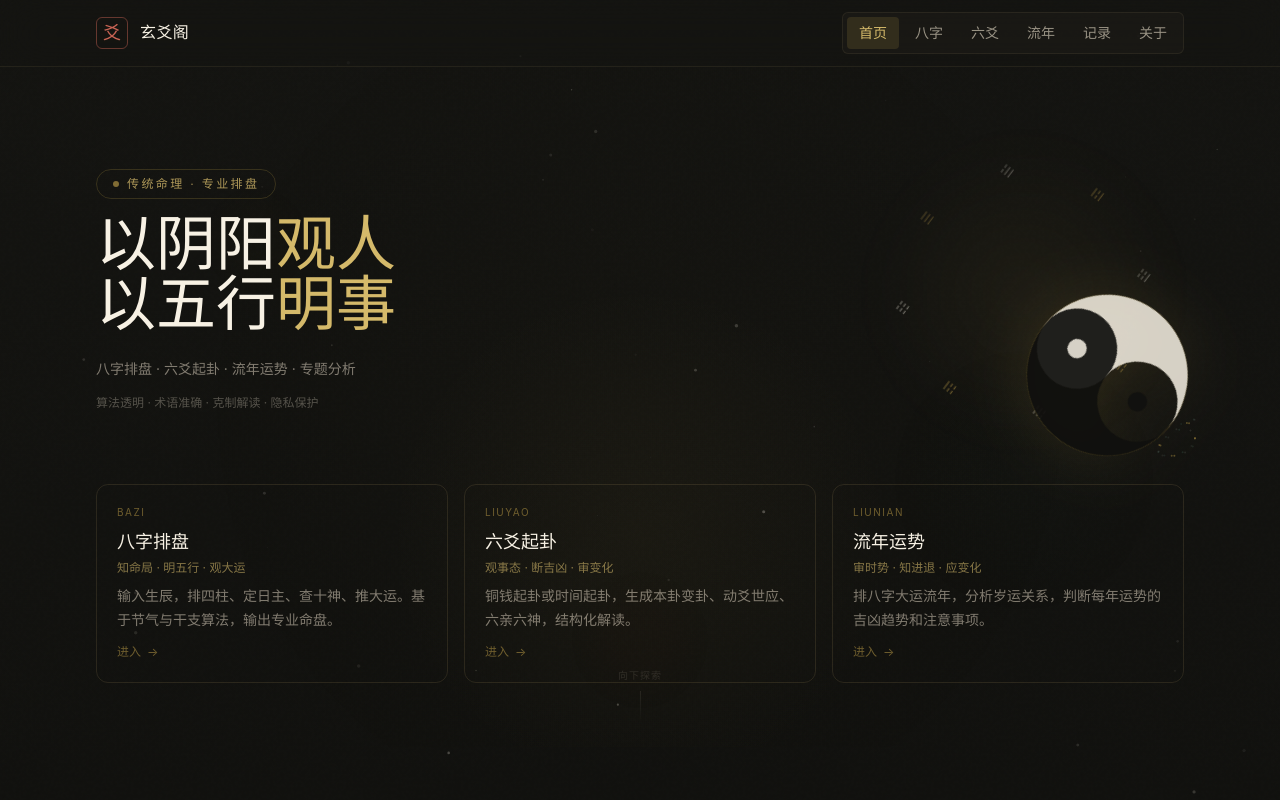
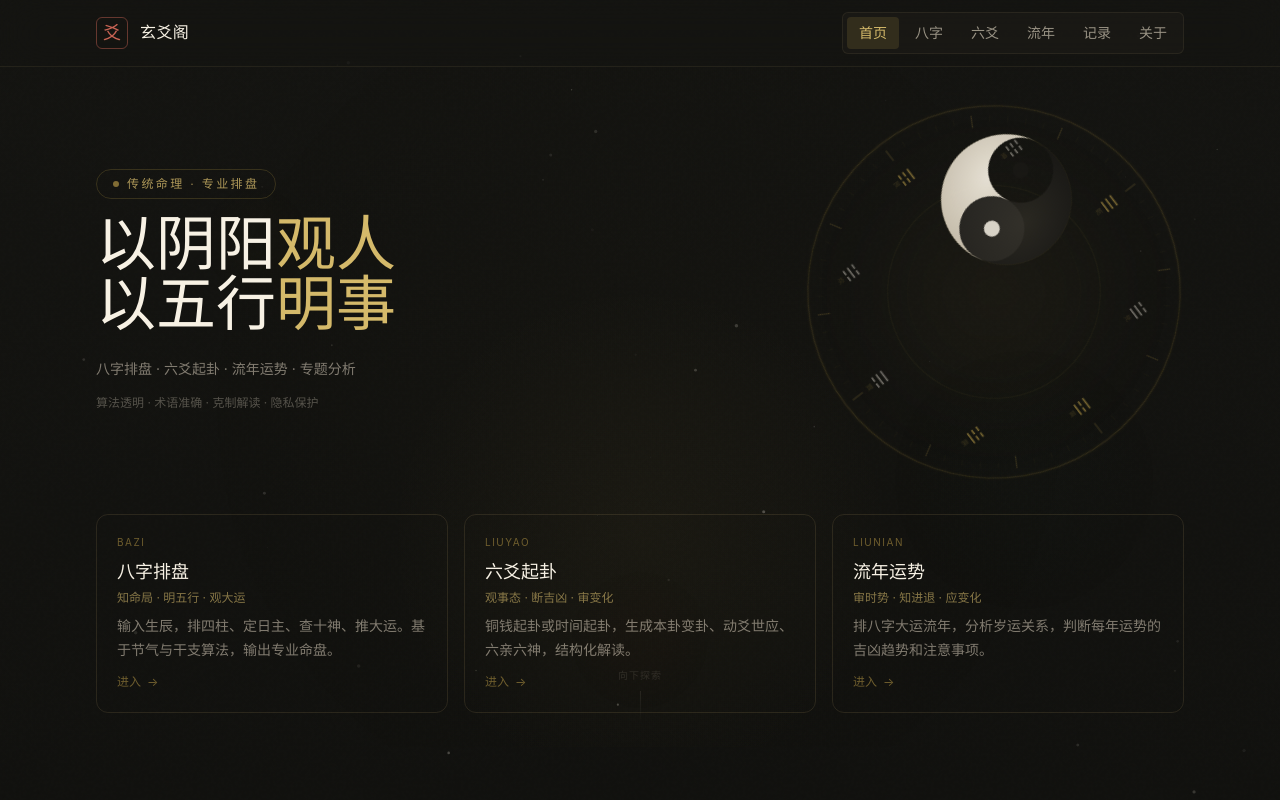
Before and after one commit to 1233223z/xuanyao-ge, a Next.js app: page / in a window 1280 px wide. Shown: the top 800 px of the page. Built offline with nearby package versions, Linux system fonts and the light colour scheme.

Commit message:
fix: replace TaijiBagua with MysticBaguaOrb - proper divination compass with 8 trigrams, tick marks, gold rings

```diff
--- a/app/globals.css
+++ b/app/globals.css
@@ -340,3 +340,46 @@ select {
   vertical-align: middle;
   margin: 0 8px;
 }
+
+/* ====== MysticBaguaOrb 动画 ====== */
+
+/* 外圈八卦盘整体顺时针旋转（40秒一圈） */
+@keyframes bagua-outer-spin {
+  from { transform: rotate(0deg); }
+  to { transform: rotate(360deg); }
+}
+.bagua-outer-spin {
+  animation: bagua-outer-spin 40s linear infinite;
+}
+.bagua-outer-spin:hover {
+  animation-duration: 20s;
+}
+
+/* 中心太极逆时针旋转（抵消外圈，视觉上基本不动，微微反向） */
+@keyframes taiji-inner-spin {
+  from { transform: translate(-50%, -50%) rotate(0deg); }
+  to { transform: translate(-50%, -50%) rotate(-360deg); }
+}
+.taiji-inner-spin {
+  animation: taiji-inner-spin 80s linear infinite;
+}
+
+/* 外圈呼吸光效 */
+@keyframes bagua-glow-pulse {
+  0%, 100% { opacity: 0.6; }
+  50% { opacity: 1; }
+}
+.bagua-outer-glow {
+  animation: bagua-glow-pulse 4s ease-in-out infinite;
+}
+.bagua-outer-spin:hover .bagua-outer-glow {
+  animation-duration: 2s;
+}
+
+/* 卦象符号悬停微动 */
+.bagua-symbol {
+  transition: fill 0.4s ease;
+}
+.bagua-outer-spin:hover .bagua-symbol {
+  fill: rgba(201, 168, 76, 0.8) !important;
+}
--- a/components/HomeClient.tsx
+++ b/components/HomeClient.tsx
@@ -1,13 +1,13 @@
 "use client";
 
 import Link from "next/link";
-import TaijiBagua from "./TaijiBagua";
+import MysticBaguaOrb from "./MysticBaguaOrb";
 import { AnimatedSection } from "./AnimatedSection";
 
 export function HomeClientBagua() {
   return (
     <div className="flex items-center justify-center">
-      <TaijiBagua size={320} />
+      <MysticBaguaOrb size={380} />
     </div>
   );
 }
@@ -43,7 +43,7 @@ export function HomeClientEntryCards() {
         <AnimatedSection key={entry.href} delay={i * 120}>
           <Link
             href={entry.href}
-            className="entry-card glow-card rounded-xl p-5 block"
+            className="entry-card glow-card rounded-xl p-5 block group"
           >
             <p className="text-[10px] text-gold-400/50 tracking-[0.15em] mb-2">
               {entry.tag}
--- /dev/null
+++ b/components/MysticBaguaOrb.tsx
@@ -0,0 +1,217 @@
+"use client";
+
+import { useRef } from "react";
+
+/**
+ * 高级东方命理罗盘 — 动态八卦图
+ *
+ * 结构（由内向外）：
+ *   1. 中心太极（暖白象牙色 + 暗金黑，直径占比 35%）
+ *   2. 内圈金环（细线）
+ *   3. 八符环：八个卦象符号均匀分布在圆周上
+ *   4. 刻度外圈：60 道细刻度线，像罗盘
+ *   5. 外圈细金环
+ *
+ * 动效：
+ *   - 外圈八卦盘：40s 顺时针旋转
+ *   - 中心太极：80s 逆时针（视觉上保持稳定）
+ *   - 金线呼吸光效
+ *   - Hover：scale 1.02 + 金色光晕增强
+ *   手机端自动降级
+ */
+export default function MysticBaguaOrb({ size = 360 }: { size?: number }) {
+  const containerRef = useRef<HTMLDivElement>(null);
+  const isMobile =
+    typeof window !== "undefined" && window.matchMedia("(max-width: 640px)").matches;
+  const s = isMobile ? Math.min(size, 240) : size;
+  const cx = s / 2;
+  const cy = s / 2;
+
+  // 太极直径
+  const taijiR = s * 0.175;
+  // 八符环半径
+  const symbolR = s * 0.38;
+  // 刻度外圈半径
+  const tickR = s * 0.46;
+  // 外圈半径
+  const outerR = s * 0.49;
+
+  const trigrams = [
+    { symbol: "☰", name: "乾", angle: 0 },
+    { symbol: "☱", name: "兑", angle: 45 },
+    { symbol: "☲", name: "离", angle: 90 },
+    { symbol: "☳", name: "震", angle: 135 },
+    { symbol: "☴", name: "巽", angle: 180 },
+    { symbol: "☵", name: "坎", angle: 225 },
+    { symbol: "☶", name: "艮", angle: 270 },
+    { symbol: "☷", name: "坤", angle: 315 },
+  ];
+
+  return (
+    <div
+      ref={containerRef}
+      className="relative select-none"
+      style={{ width: s, height: s }}
+    >
+      {/* 背景微光晕 — 罗盘光晕 */}
+      <div
+        className="absolute inset-0 rounded-full pointer-events-none"
+        style={{
+          background: `radial-gradient(circle at 50% 50%, rgba(201,168,76,0.05) 0%, transparent 60%)`,
+          filter: "blur(30px)",
+        }}
+      />
+
+      {/* 旋转外圈（八卦盘整体） */}
+      <div className="absolute inset-0 bagua-outer-spin">
+        <svg viewBox={`0 0 ${s} ${s}`} width={s} height={s} className="drop-shadow-[0_0_40px_rgba(201,168,76,0.08)]">
+          <defs>
+            {/* 外圈呼吸发光滤镜 */}
+            <filter id="bagua-glow-outer">
+              <feGaussianBlur stdDeviation="1.5" result="blur" />
+              <feComposite in="SourceGraphic" in2="blur" operator="over" />
+            </filter>
+          </defs>
+
+          {/* === 最外圈金环 === */}
+          <circle
+            cx={cx} cy={cy} r={outerR}
+            fill="none"
+            stroke="rgba(201,168,76,0.18)"
+            strokeWidth="0.8"
+            filter="url(#bagua-glow-outer)"
+            className="bagua-outer-glow"
+          />
+
+          {/* === 刻度圈：60 道细刻度 === */}
+          {Array.from({ length: 60 }).map((_, i) => {
+            const angle = (i * 6 - 90) * (Math.PI / 180);
+            const innerR = i % 5 === 0 ? tickR - s * 0.025 : tickR - s * 0.012;
+            const outerR2 = i % 5 === 0 ? tickR + s * 0.008 : tickR + s * 0.004;
+            return (
+              <line
+                key={i}
+                x1={cx + innerR * Math.cos(angle)}
+                y1={cy + innerR * Math.sin(angle)}
+                x2={cx + outerR2 * Math.cos(angle)}
+                y2={cy + outerR2 * Math.sin(angle)}
+                stroke={
+                  i % 5 === 0
+                    ? "rgba(201,168,76,0.3)"
+                    : "rgba(201,168,76,0.12)"
+                }
+                strokeWidth={i % 5 === 0 ? 0.8 : 0.3}
+              />
+            );
+          })}
+
+          {/* === 八符号环 === */}
+          {trigrams.map((t) => {
+            const rad = (t.angle - 90) * (Math.PI / 180);
+            const x = cx + symbolR * Math.cos(rad);
+            const y = cy + symbolR * Math.sin(rad);
+            const fontSize = s * 0.045;
+
+            return (
+              <g key={t.name}>
+                {/* 符号 */}
+                <text
+                  x={x}
+                  y={y}
+                  textAnchor="middle"
+                  dominantBaseline="central"
+                  fill={
+                    t.name === "乾" || t.name === "离" || t.name === "震" || t.name === "艮"
+                      ? "rgba(201,168,76,0.55)"
+                      : "rgba(247,241,228,0.4)"
+                  }
+                  fontSize={fontSize}
+                  fontFamily="serif"
+                  className="bagua-symbol"
+                >
+                  {t.symbol}
+                </text>
+                {/* 名称（小字标注） */}
+                <text
+                  x={x}
+                  y={y + fontSize * 0.7}
+                  textAnchor="middle"
+                  dominantBaseline="central"
+                  fill="rgba(201,168,76,0.2)"
+                  fontSize={fontSize * 0.38}
+                  fontFamily="sans-serif"
+                >
+                  {t.name}
+                </text>
+              </g>
+            );
+          })}
+
+          {/* === 内圈金环 === */}
+          <circle
+            cx={cx} cy={cy} r={taijiR * 1.6}
+            fill="none"
+            stroke="rgba(201,168,76,0.12)"
+            strokeWidth="0.5"
+          />
+
+          {/* === 内圈第二环 === */}
+          <circle
+            cx={cx} cy={cy} r={taijiR * 1.3}
+            fill="none"
+            stroke="rgba(201,168,76,0.06)"
+            strokeWidth="0.3"
+          />
+        </svg>
+
+        {/* === 中心太极（独立反方向旋转） === */}
+        <div
+          className="absolute taiji-inner-spin"
+          style={{
+            width: taijiR * 2,
+            height: taijiR * 2,
+            left: cx - taijiR,
+            top: cy - taijiR,
+          }}
+        >
+          <svg viewBox="0 0 100 100" width="100%" height="100%">
+            <defs>
+              <radialGradient id="taiji-bg-light" cx="40%" cy="40%" r="60%">
+                <stop offset="0%" stopColor="#f7f1e4" stopOpacity="0.92" />
+                <stop offset="100%" stopColor="#e8ddc8" stopOpacity="0.82" />
+              </radialGradient>
+              <radialGradient id="taiji-bg-dark" cx="60%" cy="60%" r="60%">
+                <stop offset="0%" stopColor="#2a2822" stopOpacity="0.95" />
+                <stop offset="100%" stopColor="#181714" stopOpacity="0.92" />
+              </radialGradient>
+            </defs>
+
+            {/* 太极外圈 */}
+            <circle
+              cx="50" cy="50" r="49"
+              fill="none"
+              stroke="rgba(201,168,76,0.15)"
+              strokeWidth="0.5"
+            />
+
+            {/* 白鱼 */}
+            <path
+              d="M50 1 A49 49 0 0 0 50 99 A24.5 24.5 0 0 0 50 50 A24.5 24.5 0 0 1 50 1 Z"
+              fill="url(#taiji-bg-light)"
+            />
+            {/* 黑鱼 */}
+            <path
+              d="M50 1 A49 49 0 0 1 50 99 A24.5 24.5 0 0 1 50 50 A24.5 24.5 0 0 0 50 1 Z"
+              fill="url(#taiji-bg-dark)"
+            />
+
+            {/* 阴眼（白鱼中的黑点） */}
+            <circle cx="50" cy="25.5" r="6" fill="rgba(24,23,20,0.9)" />
+            {/* 阳眼（黑鱼中的白点） */}
+            <circle cx="50" cy="74.5" r="6" fill="rgba(247,241,228,0.85)" />
+          </svg>
+        </div>
+      </div>
+    </div>
+  );
+}
```
